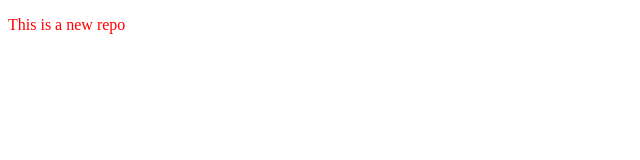
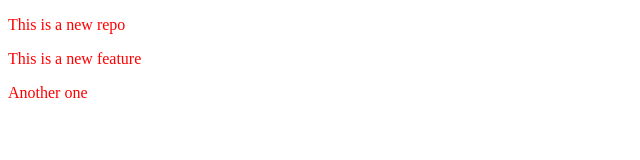
Before and after one commit to kiranr12r/localrepo, a plain HTML site: page index.html in a window 1280 px wide. Shown: the whole page, without its empty margins (0-640 px from the left). Drawn offline with Linux system fonts and the light colour scheme.

Commit message:
Add new feauters

```diff
--- a/index.html
+++ b/index.html
@@ -8,5 +8,7 @@
 </head>
 <body>
     <p>This is a new repo</p>
+    <p>This is a new feature</p>
+    <p>Another one</p>
 </body>
 </html>
```
